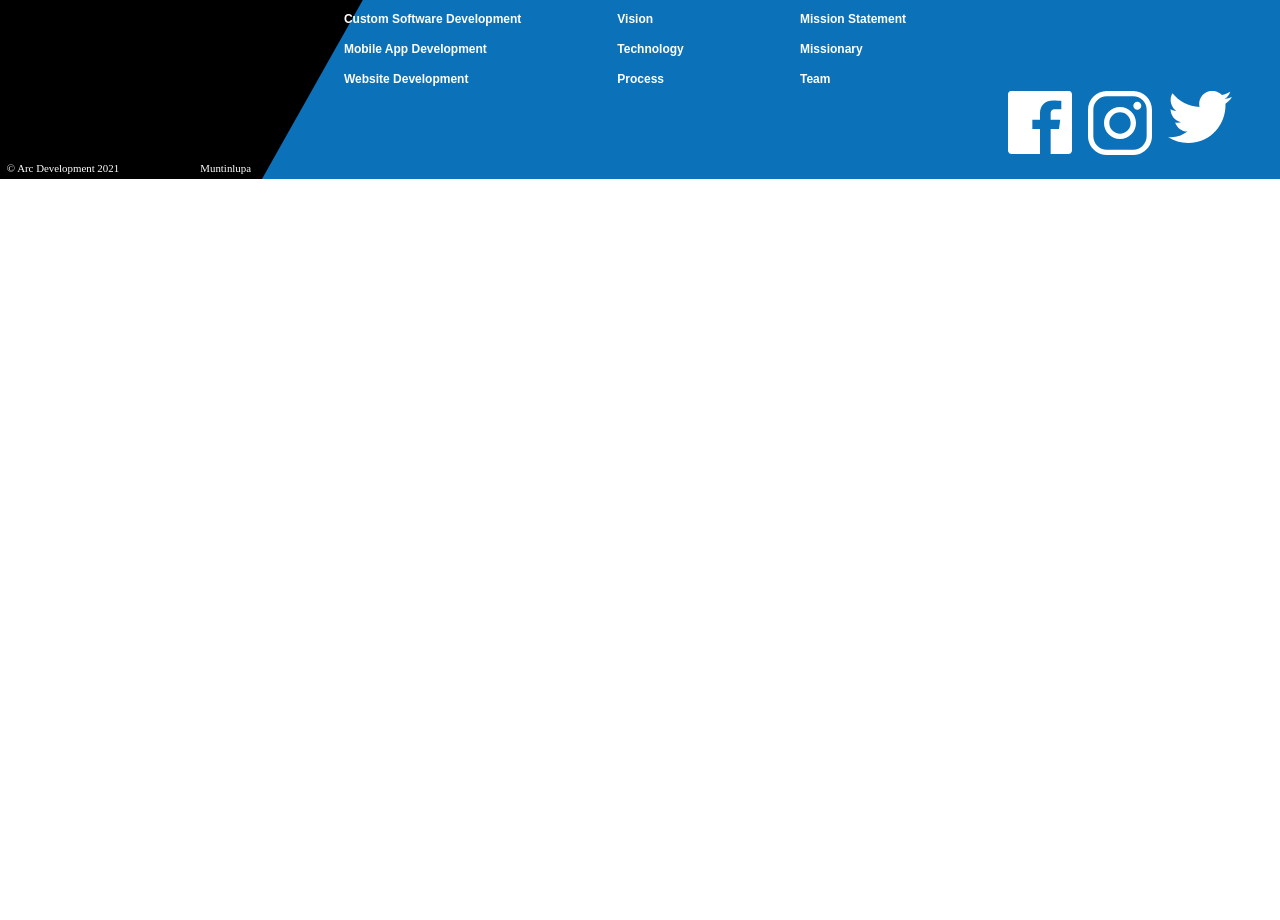
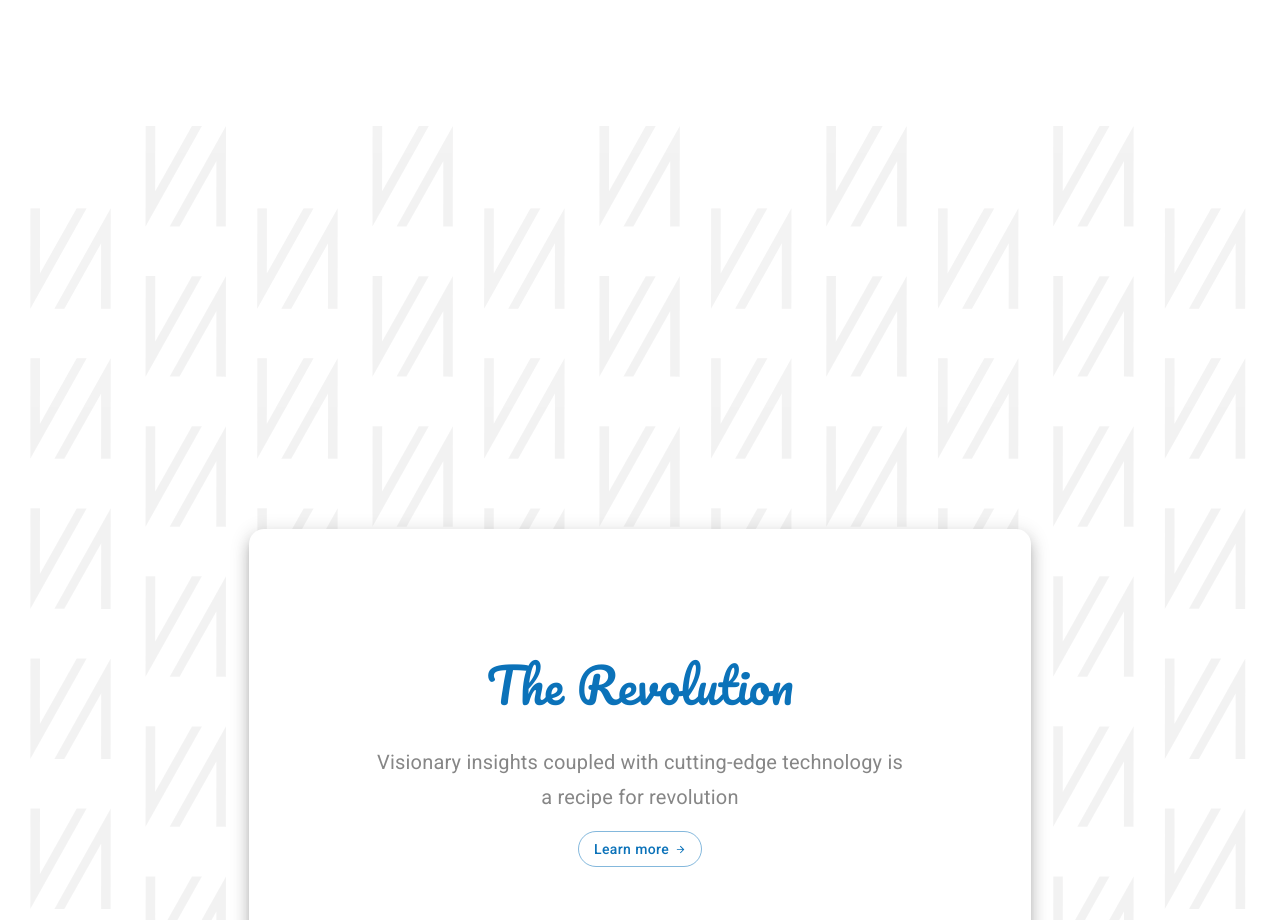
Before and after one commit to Haidoe/react-mui, a React (Create React App) app: page / in a window 1280 px wide. Shown: the part 1880-2800 px from the top of the page. Before the commit the page ends 2059 px from the top, so only its background shows below. Built offline with nearby package versions, Linux system fonts and the light colour scheme.

Commit message:
Added Revolution Block

```diff
--- a/src/components/Provider.js
+++ b/src/components/Provider.js
@@ -12,16 +12,14 @@
 };
 
 const ThemeProvider = ({ children }) => {
-  // Zero is the home default route index
-  const activeRouteTabIndex = useState(0);
-  const serviceMenuActiveIndex = useState(0);
+  const [tabValue, setTabValue] = useState(0);
+  const [serviceSelected, setServiceSelected] = useState(0);
 
-  const [tabValue, setTabValue] = activeRouteTabIndex;
-  const [serviceSelected, setServiceSelected] = serviceMenuActiveIndex;
-  const activePath = window.location.pathname;
+  const activeRouteTabIndex = [tabValue, setTabValue];
+  const serviceMenuActiveIndex = [serviceSelected, setServiceSelected];
 
   useEffect(() => {
-    switch (activePath) {
+    switch (window.location.pathname) {
       case "/services":
         setTabValue(1);
         setServiceSelected(0);
@@ -53,7 +51,7 @@
       default:
         break;
     }
-  }, [tabValue, serviceSelected, activePath]);
+  }, [tabValue, serviceSelected]);
 
   return (
     <RouteContext.Provider value={activeRouteTabIndex}>
--- /dev/null
+++ b/src/components/pages/Landing/RevolutionBlock.js
@@ -0,0 +1,45 @@
+import Grid from "@material-ui/core/Grid";
+import Card from "@material-ui/core/Card";
+import CardContent from "@material-ui/core/CardContent";
+import Typography from "@material-ui/core/Typography";
+import useStyles from "./styles";
+import LearnMoreBtn from "./LearnMoreBtn";
+
+const RevolutionBlock = () => {
+  const classes = useStyles();
+
+  return (
+    <Grid
+      container
+      justify="center"
+      alignItems="center"
+      className={classes.revolutionContainer}
+    >
+      <Card className={classes.revCard}>
+        <CardContent>
+          <Grid container direction="column" className={classes.revolutionBox}>
+            <Grid item style={{ marginBottom: "2em" }}>
+              <Typography variant="h3" className={classes.revolutionTitle}>
+                The Revolution
+              </Typography>
+            </Grid>
+
+            <Grid item style={{ marginBottom: "1em" }}>
+              <Typography variant="subtitle1" className={classes.subtitle1}>
+                Visionary insights coupled with cutting-edge technology is
+                <br /> a recipe for revolution
+              </Typography>
+            </Grid>
+
+            <Grid item>
+              <LearnMoreBtn />
+            </Grid>
+          </Grid>
+        </CardContent>
+      </Card>
+      <div className={classes.revolutionBg} />
+    </Grid>
+  );
+};
+
+export default RevolutionBlock;
--- a/src/components/pages/Landing/index.js
+++ b/src/components/pages/Landing/index.js
@@ -2,6 +2,7 @@
 import HeroBlock from "./HeroBlock";
 import ServiceBlock from "./ServiceBlock";
 import useStyles from "./styles";
+import RevolutionBlock from "./RevolutionBlock";
 
 export default function LandingPage() {
   const classes = useStyles();
@@ -15,6 +16,10 @@
       <Grid item className={classes.serviceBlockContainer}>
         <ServiceBlock />
       </Grid>
+
+      <Grid item>
+        <RevolutionBlock />
+      </Grid>
     </Grid>
   );
 }
--- a/src/components/pages/Landing/styles.js
+++ b/src/components/pages/Landing/styles.js
@@ -1,8 +1,12 @@
 import { makeStyles } from "@material-ui/core/styles";
+import revolutionBg from "../../../assets/repeatingBackground.svg";
 
 const useStyles = makeStyles((theme) => ({
   heroContainer: {
     minWidth: "21.5em",
+    [theme.breakpoints.down("xs")]: {
+      minWidth: "100%",
+    },
   },
   firstText: {
     fontFamily: "Raleway",
@@ -12,6 +16,9 @@
     textAlign: "center",
     [theme.breakpoints.down("sm")]: {
       marginTop: "1em",
+    },
+    [theme.breakpoints.down("xs")]: {
+      fontSize: "1.5em",
     },
   },
   estimateBtn: {
@@ -28,6 +35,11 @@
       marginLeft: 0,
       maxWidth: "20em",
     },
+    [theme.breakpoints.down("xs")]: {
+      marginLeft: 0,
+      maxWidth: "18em",
+      minWidth: "18em",
+    },
   },
   serviceBlockContainer: {
     marginTop: "16em",
@@ -40,6 +52,9 @@
     color: theme.palette.common.blue,
     fontWeight: 700,
     fontSize: "2rem",
+    [theme.breakpoints.down("sm")]: {
+      fontSize: "1.5rem",
+    },
   },
   subtitle1: {
     fontFamily: "Roboto",
@@ -47,6 +62,9 @@
     color: theme.palette.common.grey,
     [theme.breakpoints.down("sm")]: {
       padding: " 5px 25px",
+    },
+    [theme.breakpoints.down("xs")]: {
+      fontSize: "1rem",
     },
   },
   celebrationTxt: {
@@ -60,6 +78,47 @@
       marginTop: "2em",
     },
   },
+  revolutionContainer: {
+    height: "80em",
+    marginTop: "12em",
+    [theme.breakpoints.down("sm")]: {
+      height: "50em",
+    },
+  },
+  revolutionBg: {
+    backgroundImage: `url(${revolutionBg})`,
+    backgroundPosition: "center",
+    backgroundSize: "cover",
+    backgroundRepeat: "no-repeat",
+    height: "100%",
+    width: "100%",
+  },
+  revolutionBox: {
+    textAlign: "center",
+  },
+  revCard: {
+    position: "absolute",
+    borderRadius: 15,
+    boxShadow: theme.shadows[10],
+    padding: "7em",
+    [theme.breakpoints.down("sm")]: {
+      padding: "2em",
+      margin: "1em",
+    },
+    [theme.breakpoints.down("xs")]: {
+      padding: "1em",
+    },
+  },
+  revolutionTitle: {
+    fontFamily: "Pacifico",
+    color: theme.palette.common.blue,
+    [theme.breakpoints.down("sm")]: {
+      fontSize: "2.5rem",
+    },
+    [theme.breakpoints.down("xs")]: {
+      fontSize: "2rem",
+    },
+  },
 }));
 
 export default useStyles;
--- a/src/components/ui/Test/An.js
+++ b/src/components/ui/Test/An.js
@@ -1,13 +1,13 @@
-import React, { useState, useEffect } from "react";
+import React, { useState } from "react";
 
 function Example() {
   const [count, setCount] = useState(0);
 
   // Similar to componentDidMount and componentDidUpdate:
-  useEffect(() => {
-    // Update the document title using the browser API
-    document.title = `You clicked ${count} times`;
-  });
+  // useEffect(() => {
+  //   // Update the document title using the browser API
+  //   document.title = `You clicked ${count} times`;
+  // });
 
   return (
     <div>
```
